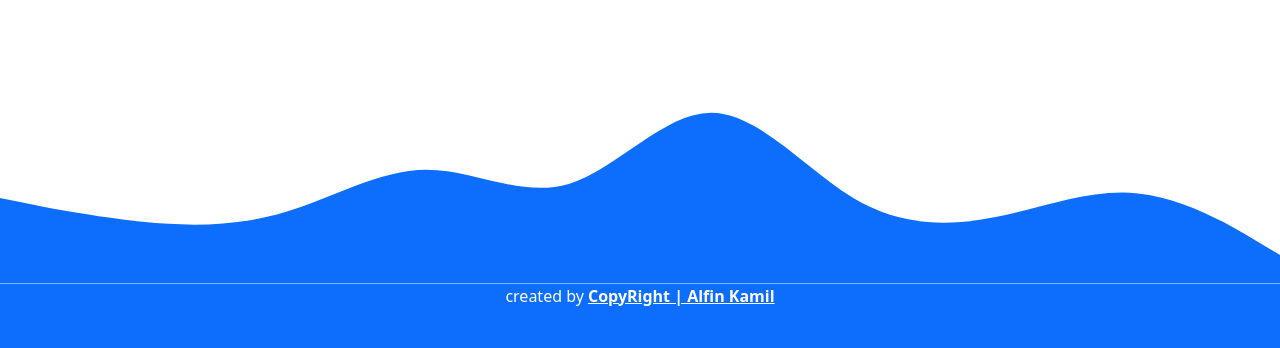
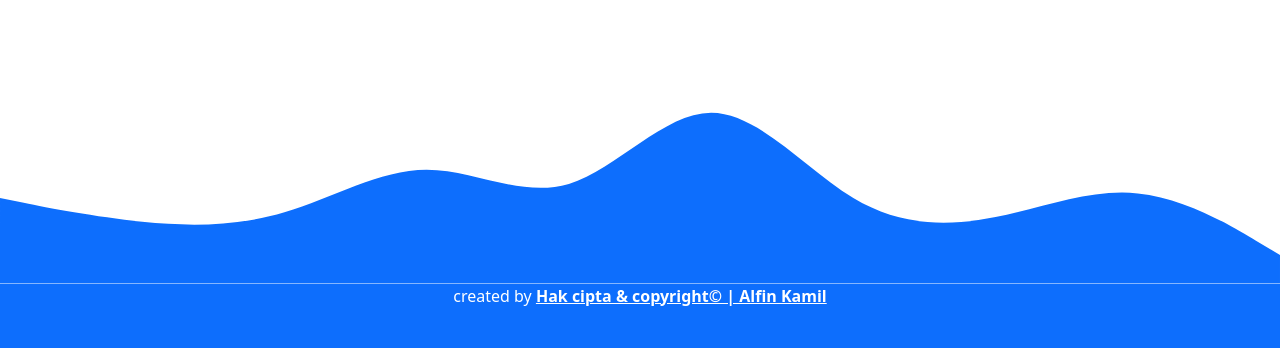
Before and after one commit to Alfin89/tugas_uas, a Django app: template alfin/templates/index.html in a window 1280 px wide. Shown: the part 2320-2668 px from the top of the page. Run offline with Django 3.2, Linux system fonts and the light colour scheme; the template is opened without the code that fills it, so the values that code supplies are empty.

Commit message:
Update index.html
Menguabah hak cipta di bagian footer

```diff
--- a/alfin/templates/index.html
+++ b/alfin/templates/index.html
@@ -182,7 +182,7 @@
     <!-- akhir contact -->
     <!-- footer -->
     <footer class="bg-primary text-white text-center pb-4">
-      <p>created by <a href="#" class="text-white fw-bold">CopyRight | Alfin Kamil</a></p>
+      <p>created by <a href="#" class="text-white fw-bold"> Hak cipta & copyright© | Alfin Kamil</a></p>
     </footer>
 
     <!-- akhir footer -->
```
